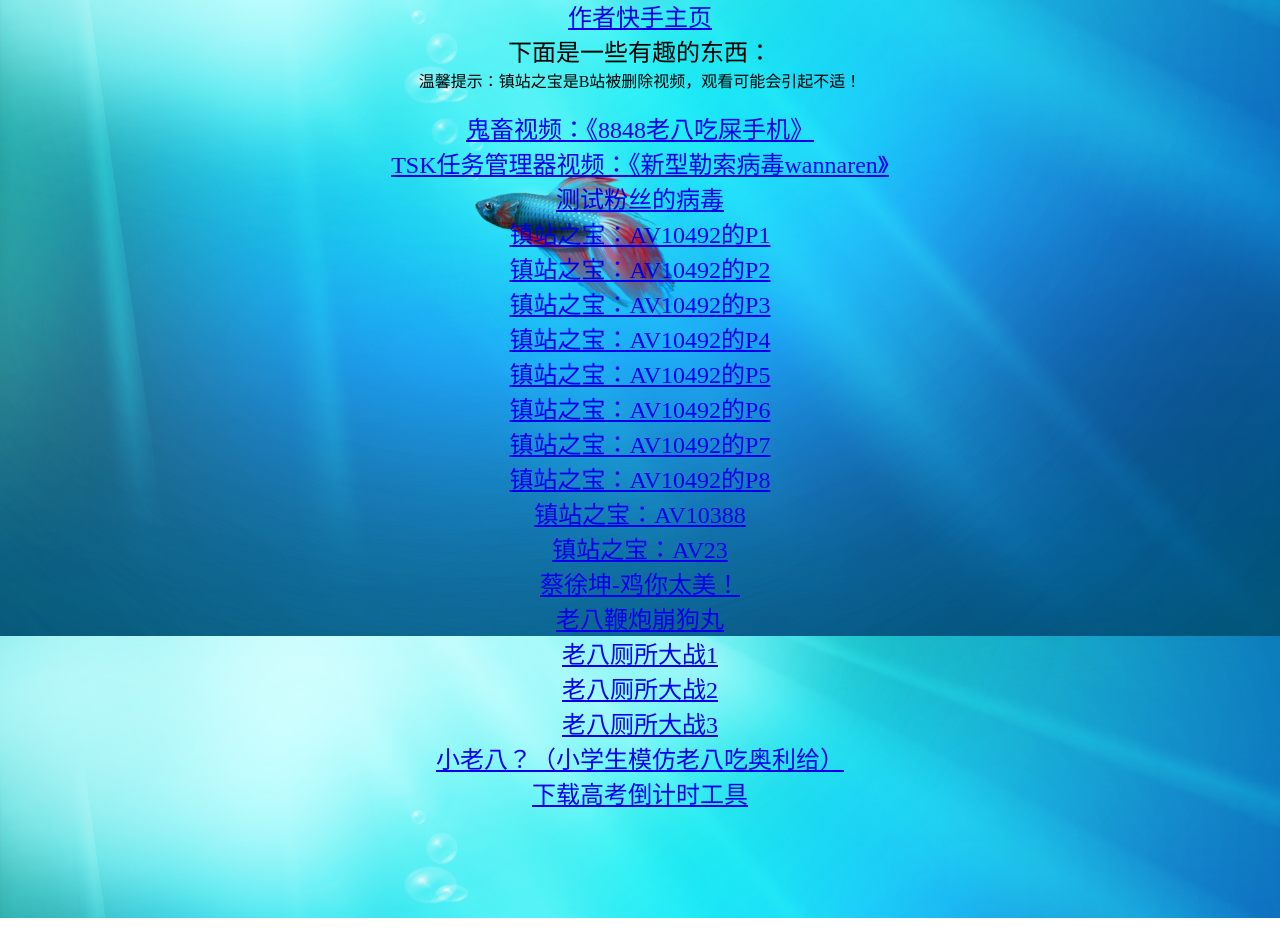
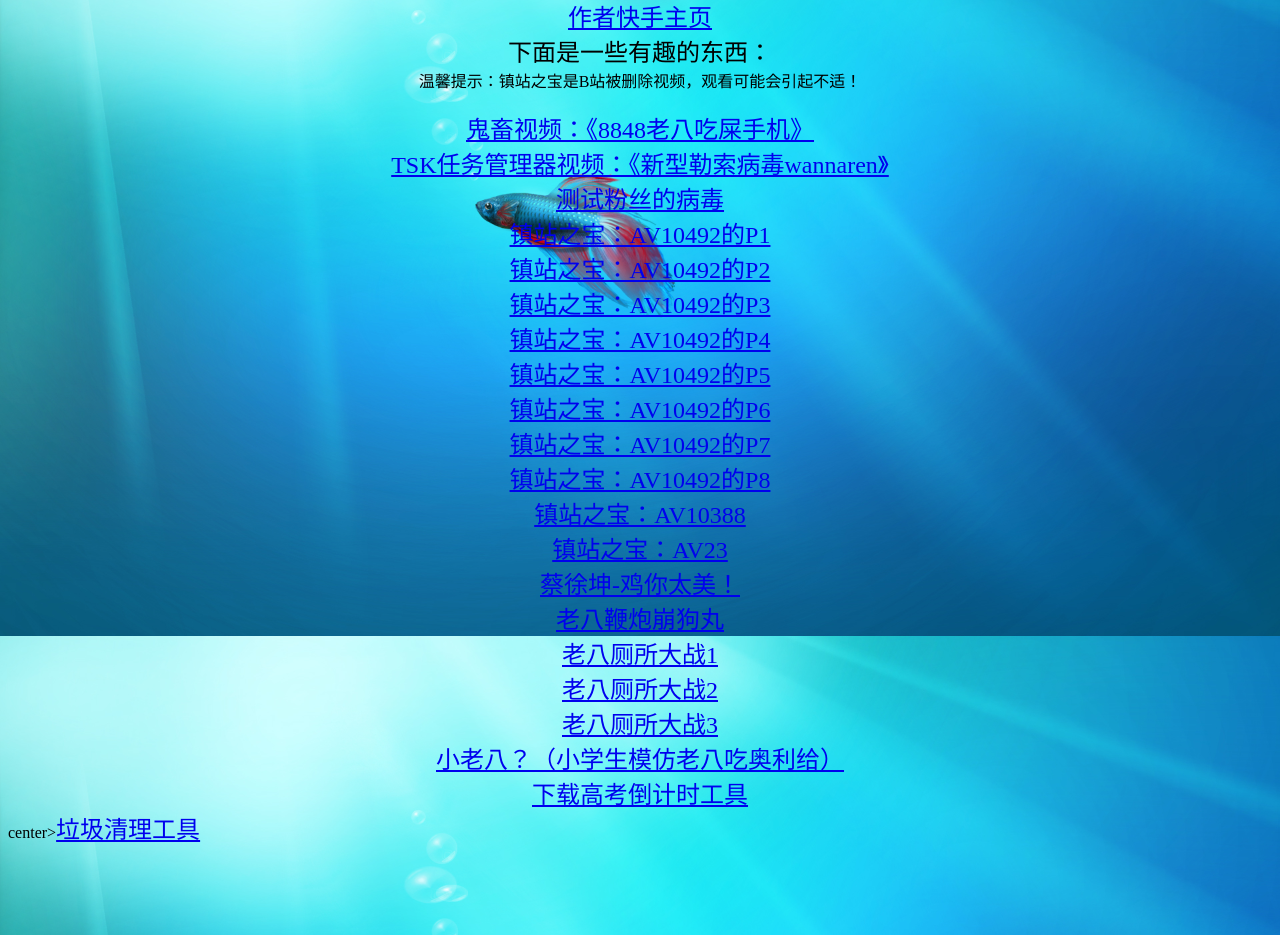
Before and after one commit to input823/rin, a plain HTML site: page index.html in a window 1280 px wide. Shown: the part 164-1099 px from the top of the page. Drawn offline with Linux system fonts and the light colour scheme; files whose address does not match are found by name.

Commit message:
解决急急急

```diff
--- a/index.html
+++ b/index.html
@@ -122,6 +122,8 @@
 
 <center><font size="5"><a href="./T-minus/index.html"target="_blank">下载高考倒计时工具</a></font> </center>
 
+center><font size="5"><a href="./T-tools/index.html"target="_blank">垃圾清理工具</a></font> </center>
+
 <br/>
 <br/>
 <br/>
```
